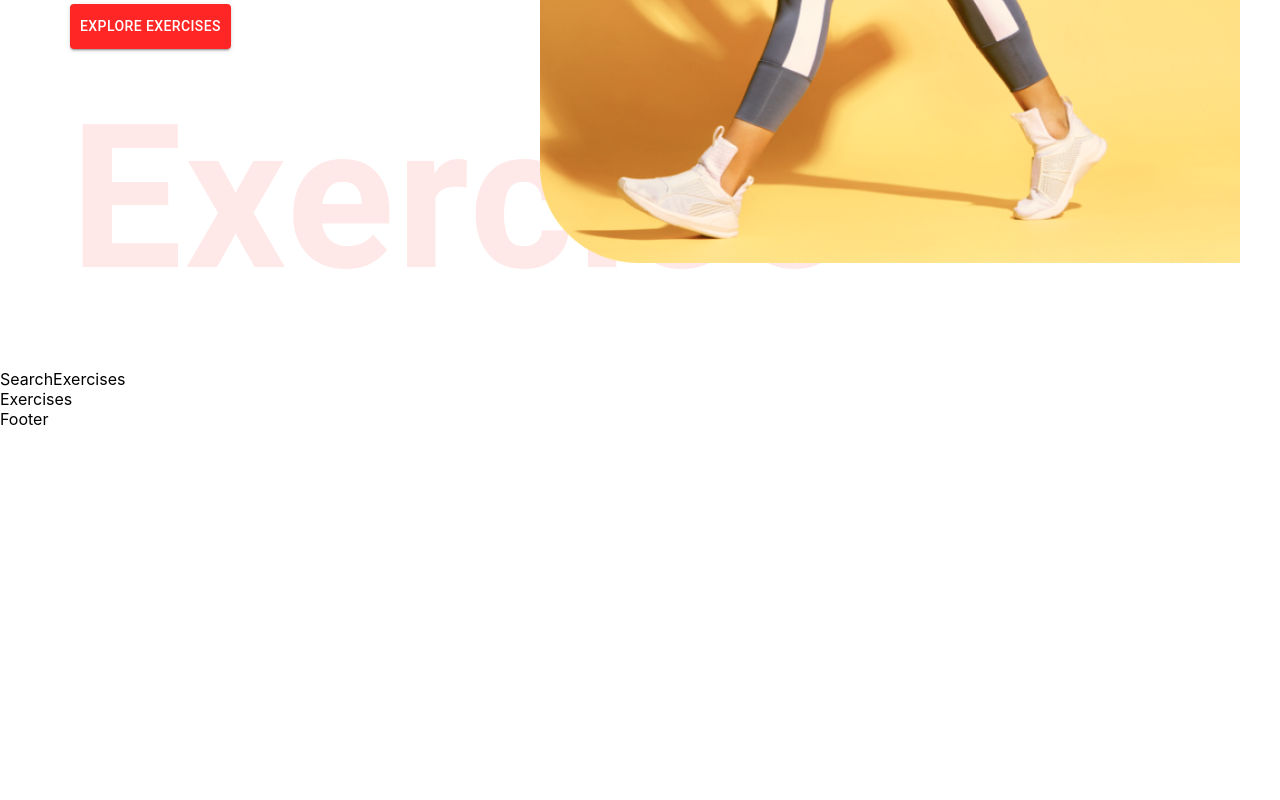
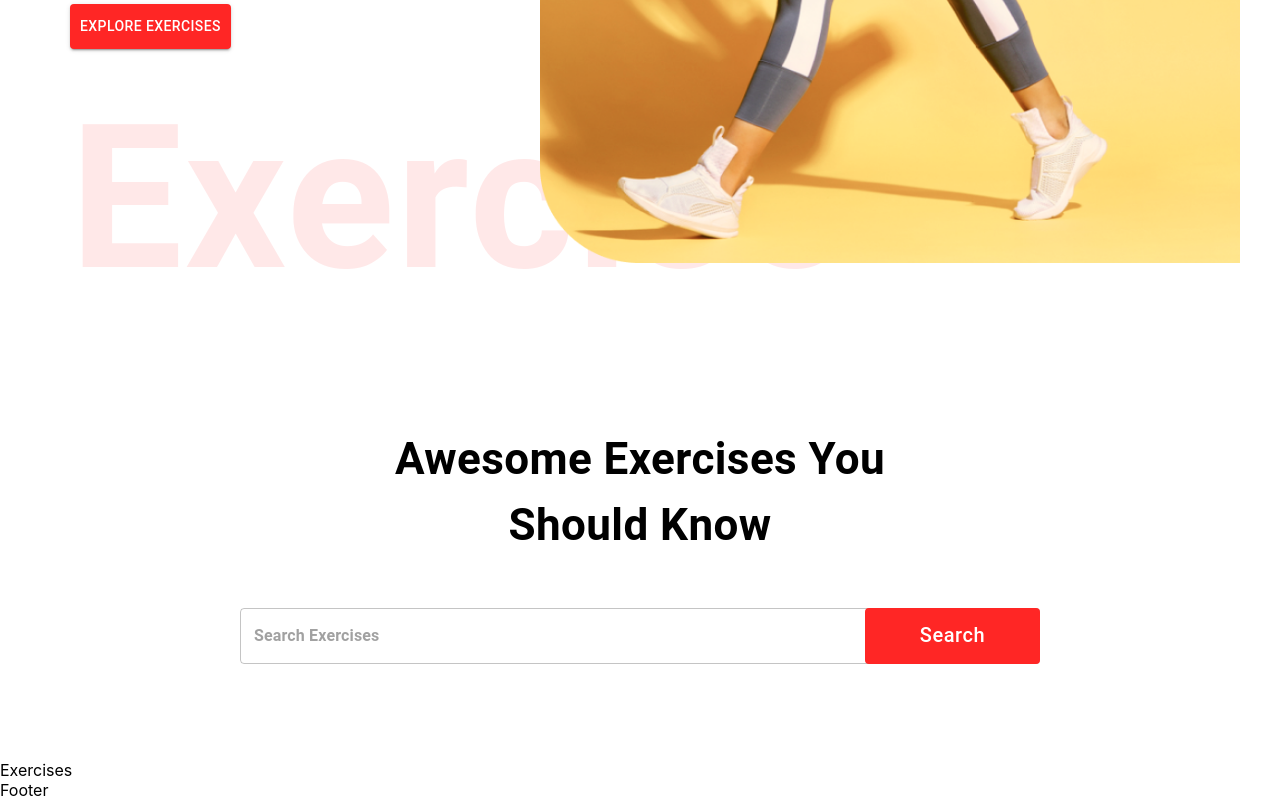
Before and after one commit to MattGri/gym-website, a React (Create React App) app: page / in a window 1280 px wide. Shown: the part 603-1403 px from the top of the page. Before the commit the page ends 1032 px from the top, so only its background shows below. Built offline with nearby package versions, Linux system fonts and the light colour scheme.

Commit message:
Created search component

```diff
--- a/package.json
+++ b/package.json
@@ -13,6 +13,7 @@
     "@types/node": "^16.18.10",
     "@types/react": "^18.0.26",
     "@types/react-dom": "^18.0.9",
+    "axios": "^1.2.1",
     "react": "^18.2.0",
     "react-dom": "^18.2.0",
     "react-router-dom": "^6.5.0",
--- a/src/App.css
+++ b/src/App.css
@@ -12,3 +12,14 @@
   height: 900px;
   margin-top: -330px;
 }
+
+.searchButton:hover {
+  color: #ff2625;
+  border: 1px solid #ff2625;
+}
+
+@media (max-width: 1200px) {
+  .heroBanner {
+    display: none;
+  }
+}
--- a/src/components/SearchExercises.tsx
+++ b/src/components/SearchExercises.tsx
@@ -1,7 +1,78 @@
-import React from 'react';
+import React, { useEffect, useState } from 'react';
+import { Box, Stack, Typography, Button, TextField } from '@mui/material';
+import axios from 'axios';
 
 const SearchExercises = () => {
-  return <div>SearchExercises</div>;
+  const [search, setSearch] = useState('');
+
+  const handleSearch = () => {
+    const options = {
+      method: 'GET',
+      url: 'https://exercisedb.p.rapidapi.com/exercises',
+      headers: {
+        'X-RapidAPI-Key': process.env.REACT_APP_RAPID_API_KEY,
+        'X-RapidAPI-Host': 'exercisedb.p.rapidapi.com',
+      },
+    };
+    axios
+      .request(options)
+      .then(function (response) {
+        console.log(response.data);
+      })
+      .catch(function (error) {
+        console.error(error);
+      });
+  };
+
+  return (
+    <Stack alignItems="center" mt="37px" justifyContent="center" p="20px">
+      <Typography
+        fontWeight="700"
+        sx={{
+          fontSize: { lg: '44px', xs: '30px' },
+        }}
+        mb="50px"
+        textAlign="center"
+      >
+        Awesome Exercises You <br /> Should Know
+      </Typography>
+      <Box position="relative" mb="72px">
+        <TextField
+          sx={{
+            height: '60px',
+            input: {
+              fontWeight: '700',
+              border: 'none',
+              borderRadius: '4px',
+            },
+            width: { lg: '800px', xs: '350px' },
+            backgroundColor: '#fff',
+            borderRadius: '40px',
+          }}
+          value={search}
+          onChange={(e) => setSearch(e.target.value)}
+          placeholder="Search Exercises"
+          type="text"
+        />
+        <Button
+          className="searchButton"
+          sx={{
+            backgroundColor: '#FF2625',
+            color: '#fff',
+            textTransform: 'none',
+            width: { lg: '175px', xs: '80px' },
+            fontSize: { lg: '20px', xs: '14px' },
+            height: '56px',
+            position: 'absolute',
+            right: '0',
+          }}
+          onClick={handleSearch}
+        >
+          Search
+        </Button>
+      </Box>
+    </Stack>
+  );
 };
 
 export default SearchExercises;
```
Also changed, not shown: 2 other files (tests, documents, lock files or other folders).
